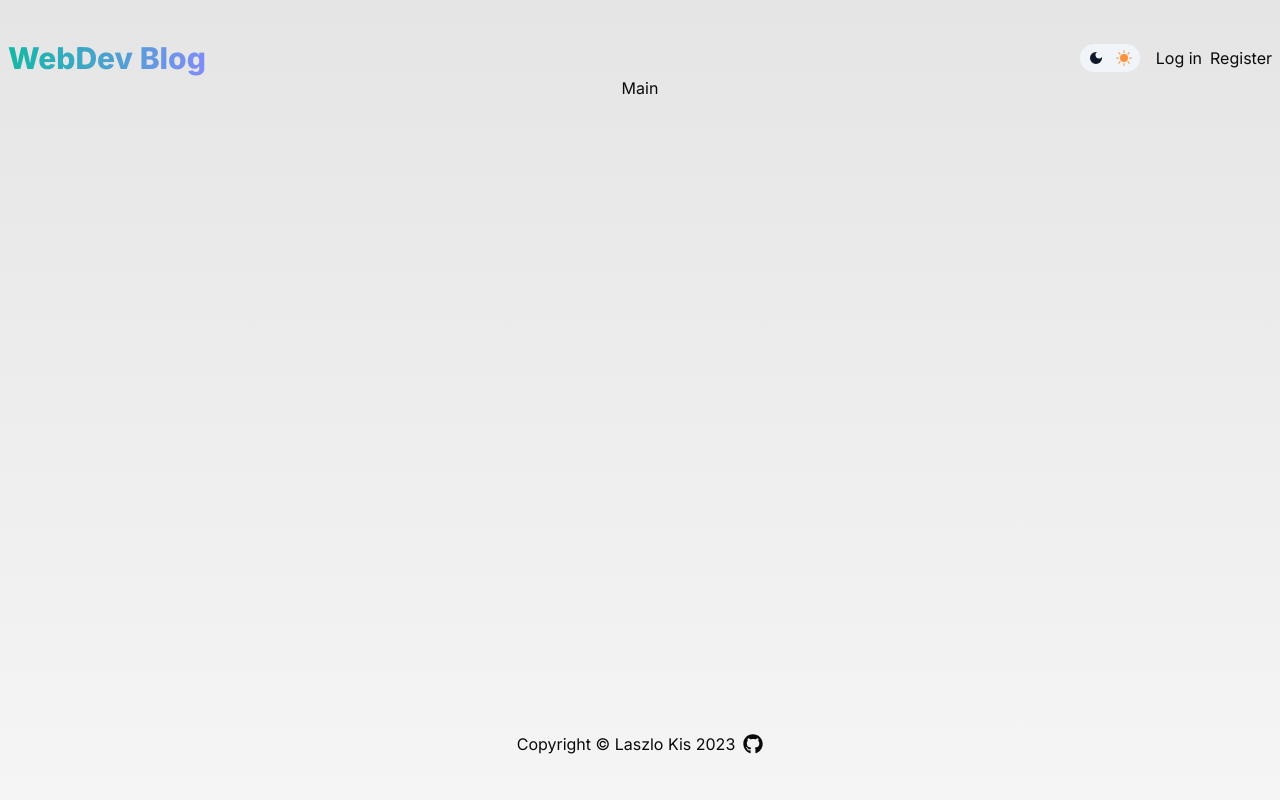
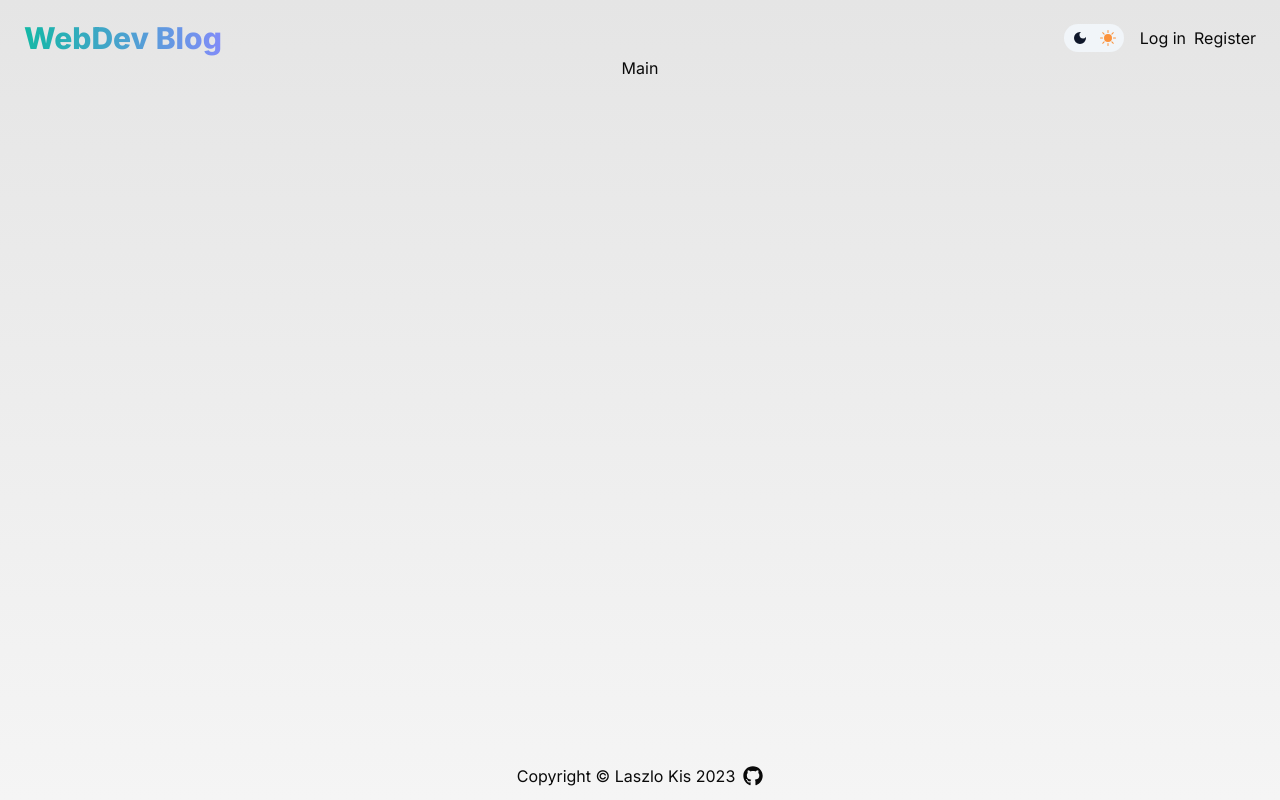
Before and after one commit to ev0clu/next-blog, a Next.js app: page / in a window 1280 px wide. Built offline with nearby package versions, Linux system fonts and the light colour scheme.

Commit message:
Padding is updated

```diff
--- a/app/layout.tsx
+++ b/app/layout.tsx
@@ -23,7 +23,7 @@ export default function RootLayout({
       <body className={`${inter.className}`}>
         <ThemeContextProvider>
           <ThemeProvider>
-            <div className="flex min-h-screen flex-col px-2 py-10">
+            <div className="flex min-h-screen flex-col px-6 pb-2 pt-5">
               <Header />
               {children}
               <Footer />
```
